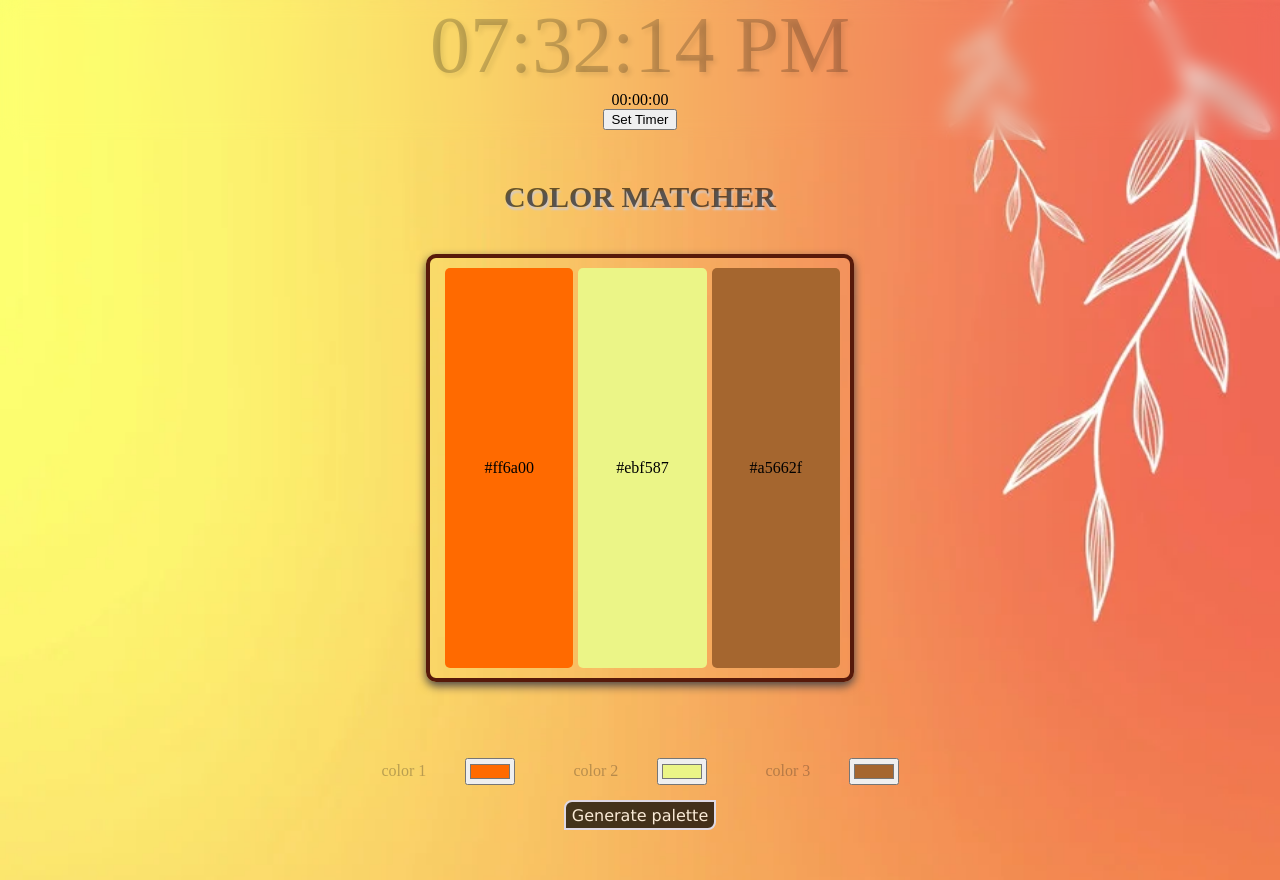
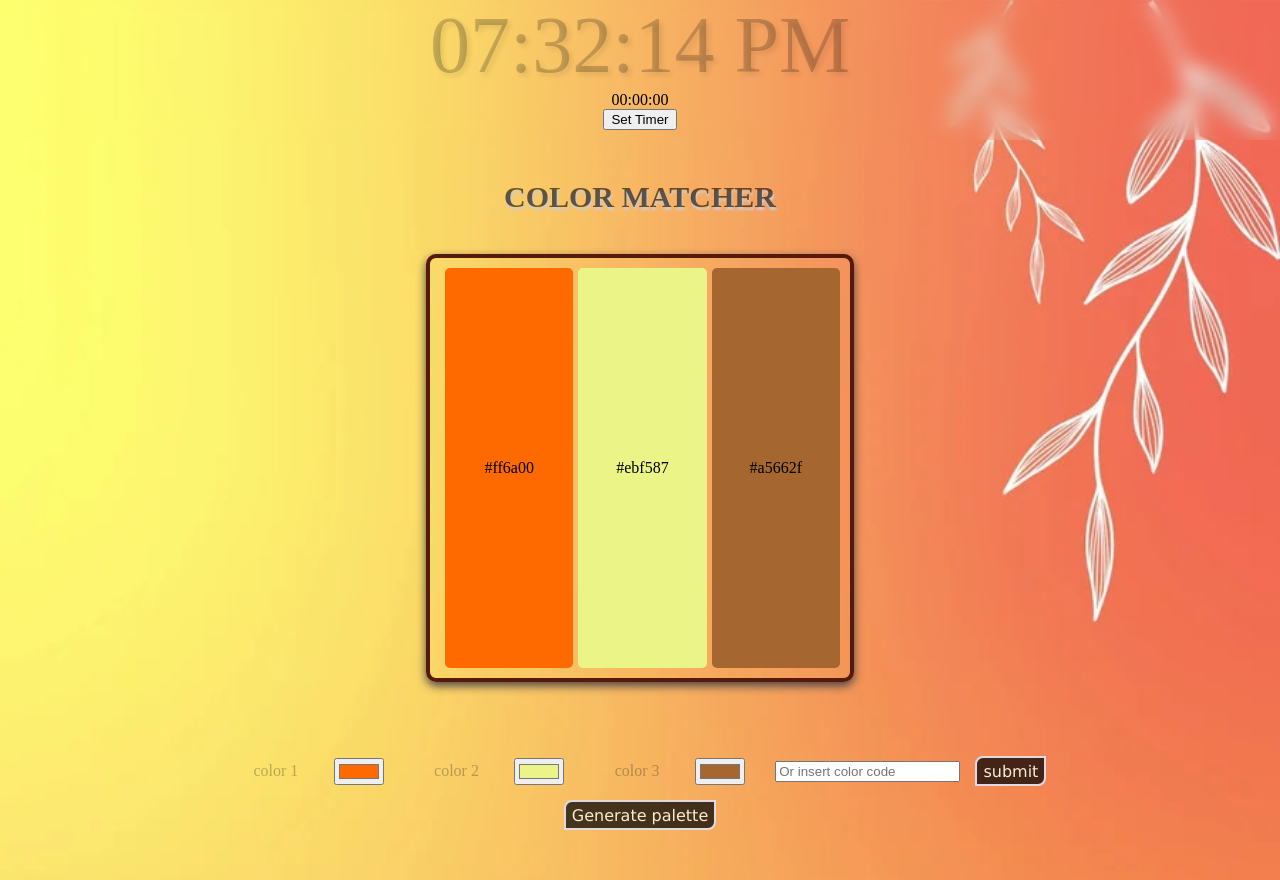
Before and after one commit to Natimu/ColorMatchMaker, a React (Vite) app: page / in a window 1280 px wide. Built offline with nearby package versions, Linux system fonts and the light colour scheme.

Commit message:
Text input added

```diff
--- a/src/colorSelector.jsx
+++ b/src/colorSelector.jsx
@@ -5,6 +5,7 @@ function SelectColor(){
     const [color0, setColor0] = useState("#ff6a00");
     const [color1, setColor1] = useState("#ebf587");
     const [color2, setColor2] = useState("#a5662f");
+    const [color_in_text, setColor] = useState("");
     const [copied, setCopied] = useState(null);
     const [time, setTime] = useState(new Date());
     const [hour, setTimerHour] = useState("");
@@ -12,6 +13,8 @@ function SelectColor(){
     const [sec, setTimerSec] = useState("");
     const [timer, setTimer] = useState (0);
     const [palette, setPalette] = useState([]);
+
+
 
         useEffect(() => {
             const intervalID = setInterval(()=>{
@@ -126,7 +129,9 @@ function SelectColor(){
         setTimer(0);
     }
 
+    function handleColorTextInput(value){
 
+    }
 
     function handelCopy(value){
         navigator.clipboard.writeText(value)
@@ -208,6 +213,12 @@ function SelectColor(){
         <input type="color" value={color1} onChange={handelColorChange1}/><br/>
         <label>color 3</label>
         <input type="color" value={color2} onChange={handelColorChange2}/><br />
+        <input type="text" value={color_in_text} id="hex_color"
+                        placeholder="Or insert color code" onChange={(e) => setColor(e.target.value)}/>
+
+        <div className="color_in_text"><button onClick={() => setColor0(color_in_text)}>submit</button></div>
+
+
         <div className="palette-button"><button onClick={() => getPalette(color0)}>Generate palette</button></div>
 
         </div>
--- a/src/index.css
+++ b/src/index.css
@@ -53,6 +53,7 @@ body{
   position: relative;
   display: inline-block;
   margin-bottom: 10px;
+  transition: all 0.5s all;
 }
 .breakTimer{
   display: none;
@@ -70,7 +71,6 @@ body{
   -webkit-backdrop-filter:blur(10px);
   border: 1px solid rgba(225, 225, 225, 0.15);
   box-shadow: 0 4px 20px rgba(18, 1, 1, 0.84);
-
   width: 300px;
   border-radius: 12px;
   padding: 3px;
```
